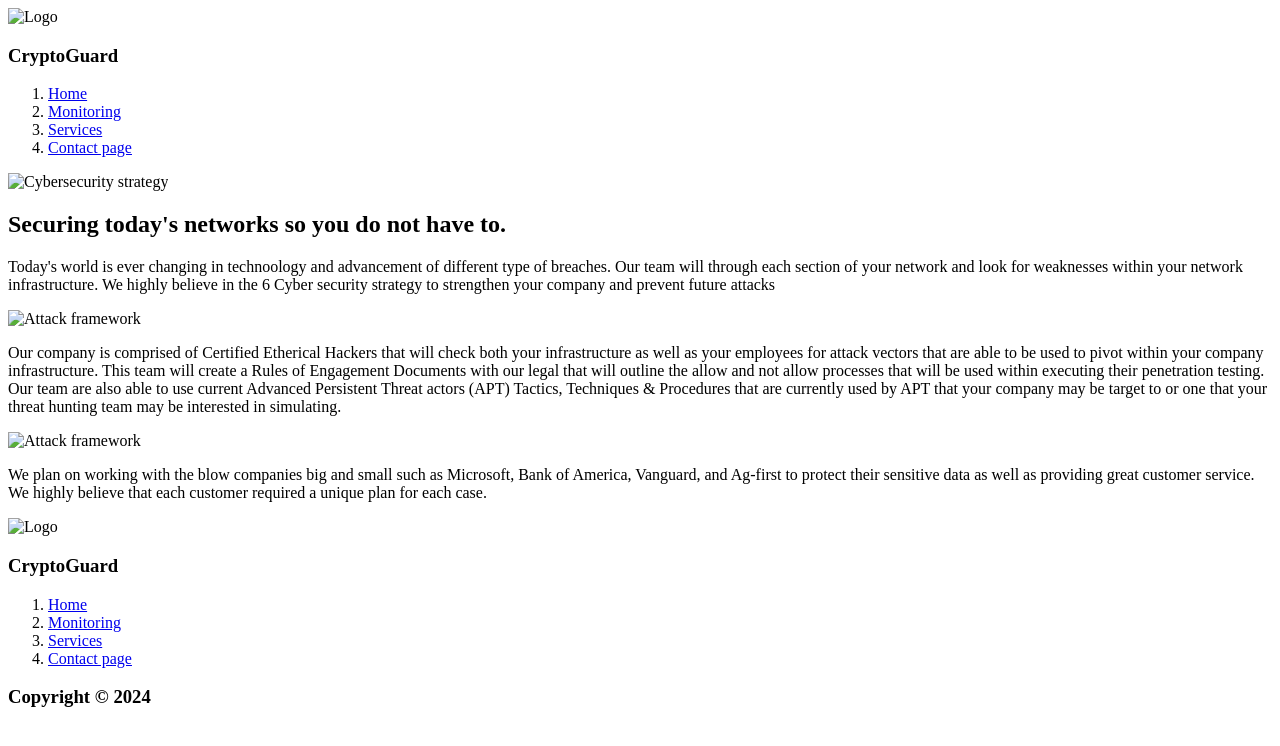
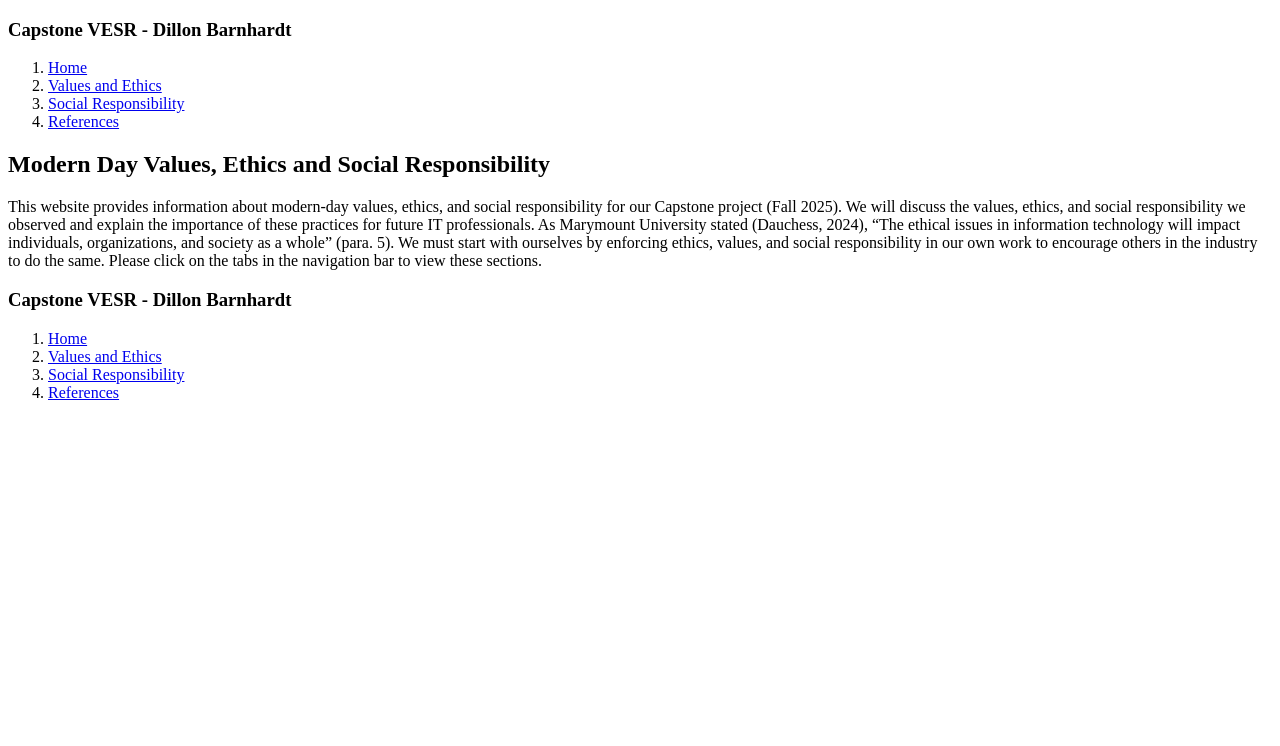
Before and after one commit to Dillon13803/Capstone-Website, a plain HTML site: page index.html in a window 1280 px wide. Drawn offline with Linux system fonts and the light colour scheme.

Commit message:
Update index.html

```diff
--- a/index.html
+++ b/index.html
@@ -1,93 +1,47 @@
 <!DOCTYPE html>
 <html lang="en">
 <head>
-    <link rel="stylesheet" href="Stylesheet.css">
-    <!-- Google tag (gtag.js) -->
-<script async src="https://www.googletagmanager.com/gtag/js?id=G-N52J46TV3Y"></script>
-<script>
-  window.dataLayer = window.dataLayer || [];
-  function gtag(){dataLayer.push(arguments);}
-  gtag('js', new Date());
-
-  gtag('config', 'G-N52J46TV3Y');
-</script>
-
-  <meta charset="UTF-8">
-  <meta name="description" content="Cybersecurity", “Consulting”, “Cybersecurity Consulting”, “Security”, “IDS”, “IPS”, "Company security training”, “Company Cybersecurity training”, “Pentesting”, “Penetration Testing Service”,  “APT”, “Advance persistent threat”   >
-  <meta name="keywords" content="HTML, CSS, JavaScript">
-  <meta name="author" content="Dillon Barnhardt">
-  <meta name="viewport" content="width=device-width, initial-scale=1.0">
-
-    <title>Home</title>
- <body>
-
- <header>
-    <!--look at blackboard to see all the different types of meta tags that I need
-    This helps for SEO(Search engin op) tags. -->
 
 
 
+  <link rel="stylesheet" href="Stylesheet.css">
+
+
+</head>
+<body class="home-page">
+
+
   <nav>
-        <img src="Logo.jpg" width= "130" height= "100" alt="Logo">
-            <h3>CryptoGuard</h3>
+    <h3>Capstone VESR - Dillon Barnhardt</h3>
+
     <ol>
-            <li><a href="index.html" >Home</a></li>
-            <li><a href="Monitoring.html" >Monitoring</a></li>
-            <li><a href="Services.html" >Services</a></li>
-            <li><a href="Contact.html">Contact page </a></li>
+      <li><a href="index.html" class="active">Home</a></li>
+      <li><a href="Values and Ethics.html">Values and Ethics</a></li>
+      <li><a href="Social Responsibility.html">Social Responsibility</a></li>
+      <li><a href="references.html">References</a></li>
     </ol>
   </nav>
 
-  </header>
-</head>
-
-
-
-
   <main>
     <section>
-                <img src="Cybersecurity_Stra.jpg" width= "500" height= "400" alt="Cybersecurity strategy">
-                <h1>Securing today's networks so you do not have to.</h1>
-                <p>Today's world is ever changing in technoology and advancement of different type of breaches. Our team will through each section of your network and look for weaknesses within your network infrastructure. We highly believe in the 6 Cyber security strategy to strengthen your company and prevent future attacks</p>
+      <h1>Modern Day Values, Ethics and Social Responsibility</h1>
+      <p>
+        This website provides information about modern-day values, ethics, and social responsibility for our Capstone project (Fall 2025). We will discuss the values, ethics, and social responsibility we observed and explain the importance of these practices for future IT professionals. As Marymount University stated (Dauchess, 2024), “The ethical issues in information technology will impact individuals, organizations, and society as a whole” (para. 5). We must start with ourselves by enforcing ethics, values, and social responsibility in our own work to encourage others in the industry to do the same. Please click on the tabs in the navigation bar to view these sections.</p>
     </section>
+  </main>
 
-
-               <div>
-                <img src="d3.jpg" width= "500" height= "400" alt="Attack framework">
-                <p>
-                    Our company is comprised of Certified Etherical Hackers that will check both your infrastructure as well as your employees for attack vectors that are able to be used to pivot within your company infrastructure. This team will create a Rules of Engagement Documents with our legal that will outline the allow and not allow processes that will be used within executing their penetration testing. Our team are also able to use current Advanced Persistent Threat actors (APT) Tactics, Techniques & Procedures that are currently used by APT that your company may be target to or one that your threat hunting team may be interested in simulating.
-                </p>
-
-               </div>
-
-               <div>
-                <img src="Logo_Vanguard.jpg" width= "500" height= "400" alt="Attack framework">
-
-                <p>
-                    We plan on working with the blow companies big and small such as Microsoft, Bank of America, Vanguard, and Ag-first to protect their sensitive data as well as providing great customer service. We highly believe that each customer required a unique plan for each case.
-
-                </p>
-               </div>
 
   <footer>
     <nav>
-                    <img src="Logo.jpg" width= "130" height= "100" alt="Logo">
-                        <h3>CryptoGuard</h3>
+      <h3>Capstone VESR - Dillon Barnhardt</h3>
       <ol>
-                        <li><a href="index.html" >Home</a></li>
-                        <li><a href="Monitoring.html" >Monitoring</a></li>
-                        <li><a href="Services.html" >Services</a></li>
-                        <li><a href="Contact.html">Contact page </a></li>
+        <li><a href="index.html" class="active">Home</a></li>
+        <li><a href="Values and Ethics.html">Values and Ethics</a></li>
+        <li><a href="Social Responsibility.html">Social Responsibility</a></li>
+        <li><a href="references.html">References</a></li>
       </ol>
-
-
-                    <h3>Copyright &copy; 2024</h3>
     </nav>
-
   </footer>
-        </main>
-
-
 
 </body>
 </html>
```
Lines whose indentation alone changed are shown as unchanged.
